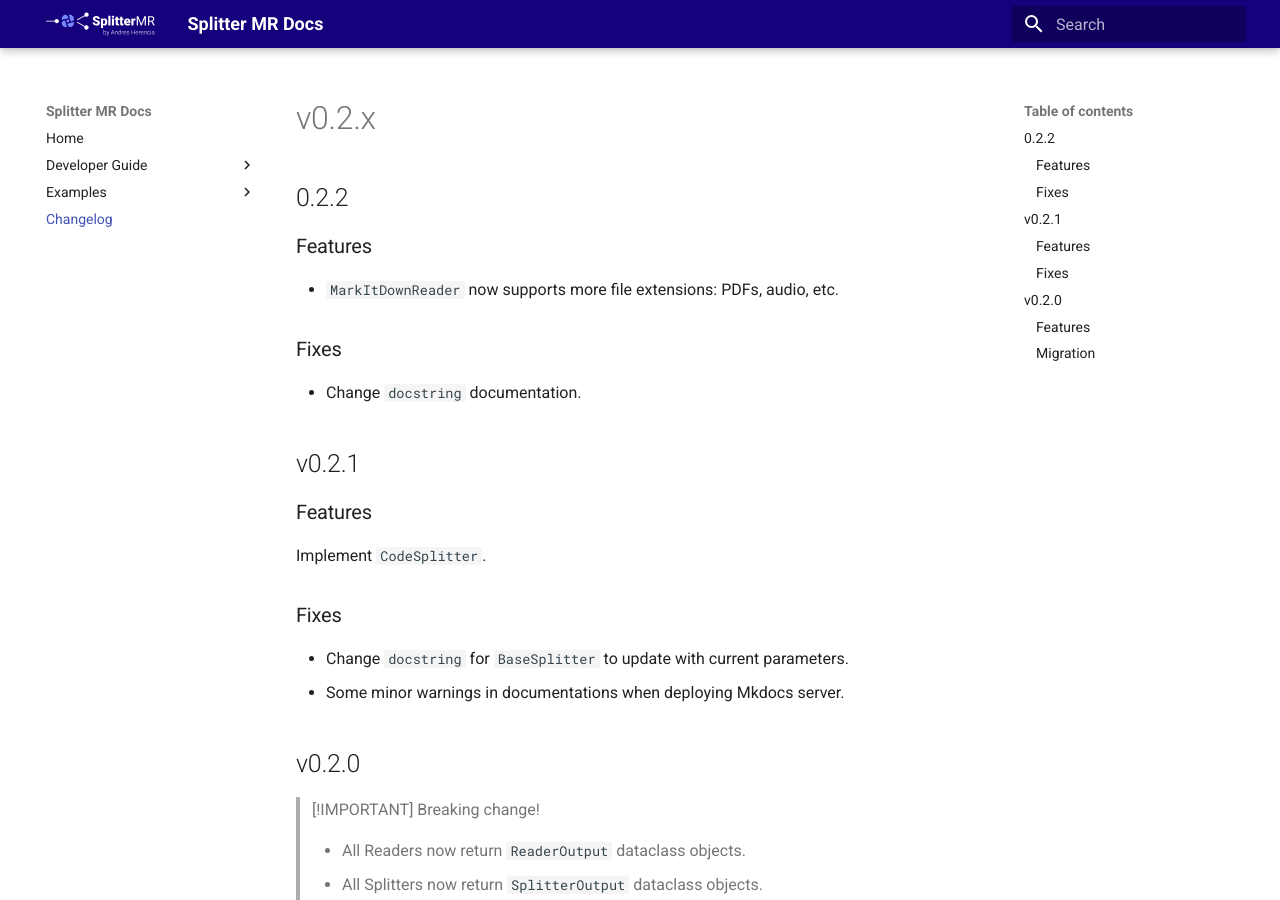
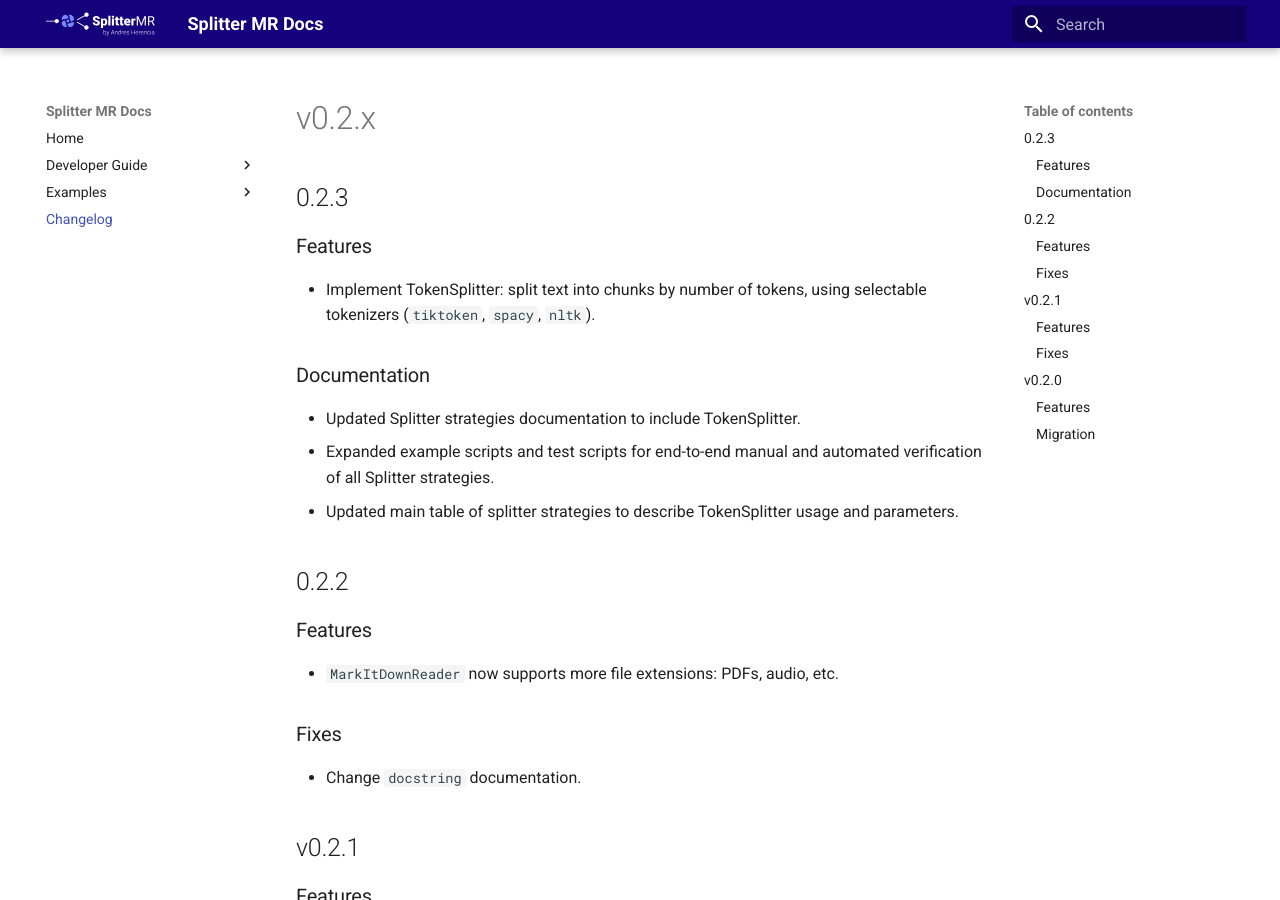
Before and after one commit to andreshere00/Splitter_MR, an MkDocs documentation site: the page built from docs/CHANGELOG.md, in a window 1280 px wide and 900 px high. Built offline with MkDocs 1.6.1 and Material for MkDocs 9.7.7, drawn with Linux system fonts in a browser that asks for light colours.

Commit message:
docs: update CHANGELOG

```diff
--- a/docs/CHANGELOG.md
+++ b/docs/CHANGELOG.md
@@ -1,4 +1,16 @@
 # v0.2.x
+
+## 0.2.3
+
+### Features
+
+- Implement TokenSplitter: split text into chunks by number of tokens, using selectable tokenizers (`tiktoken`, `spacy`, `nltk`).
+
+### Documentation
+
+- Updated Splitter strategies documentation to include TokenSplitter.
+- Expanded example scripts and test scripts for end-to-end manual and automated verification of all Splitter strategies.
+- Updated main table of splitter strategies to describe TokenSplitter usage and parameters.
 
 ## 0.2.2
 
```
Also changed, not shown: CHANGELOG.md (+12 -0 lines).
